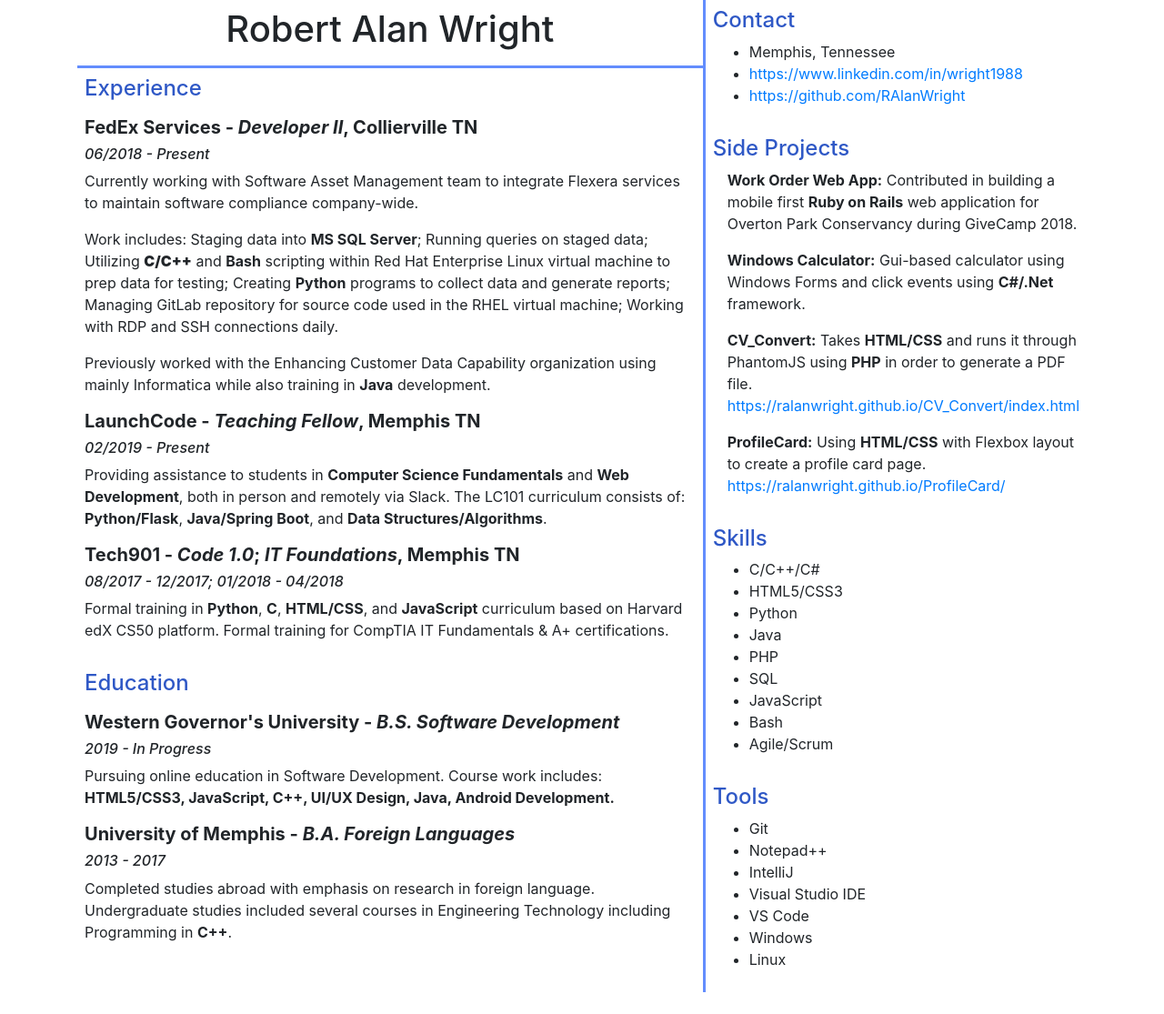
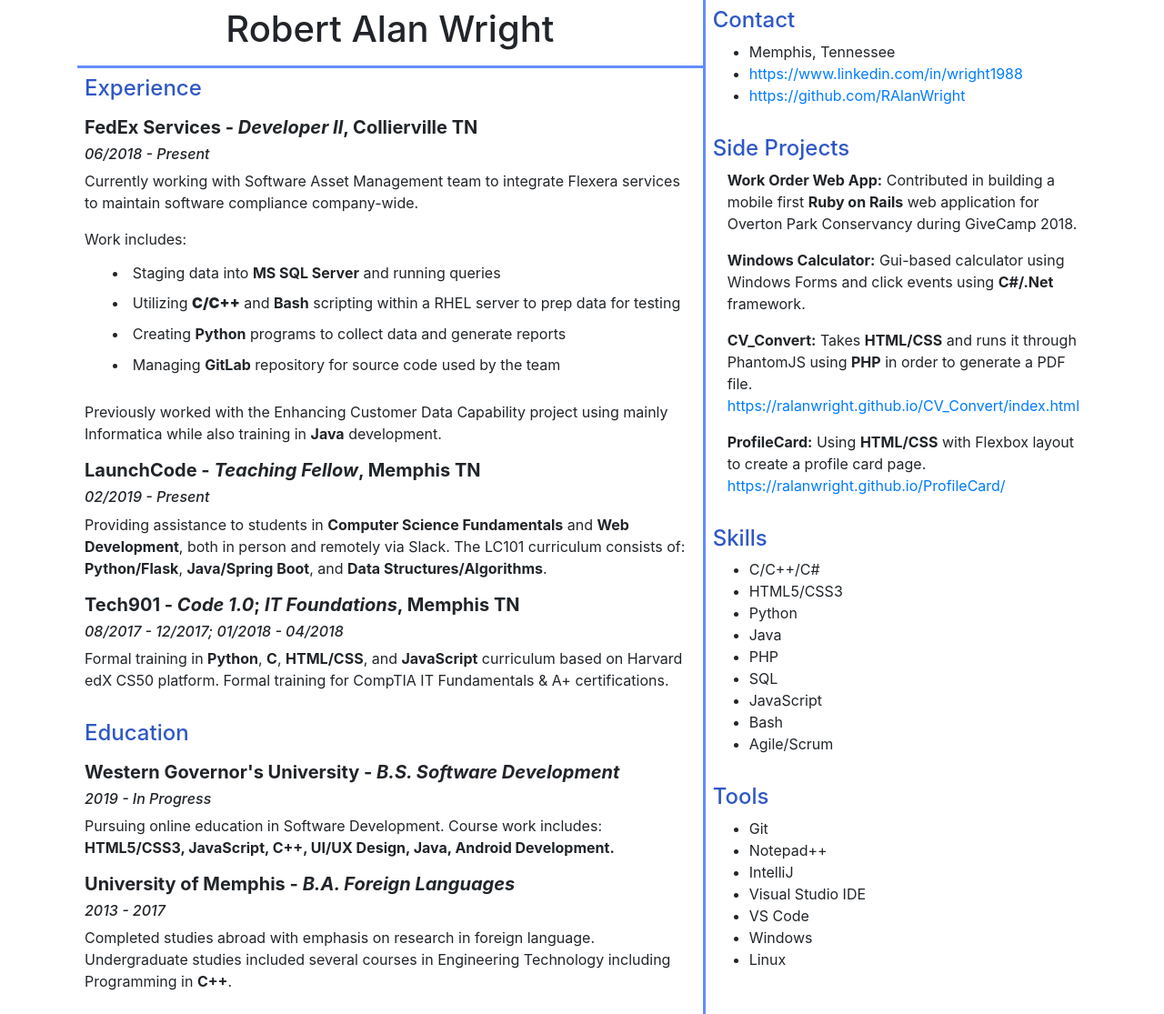
Before and after one commit to RAlanWright/CV_Convert, a PHP site: page / in a window 1280 px wide. Shown: the whole page at 91% size. Before the commit the page ends 1091 px from the top, so only its background shows below. Run offline with PHP 8.4, Linux system fonts and the light colour scheme.

Commit message:
More cleanup and styling

```diff
--- a/index.html
+++ b/index.html
@@ -24,18 +24,35 @@
         <p>
           <h5 class="strongFont">FedEx Services - <em>Developer II</em>, Collierville TN </h5>
           <h6><em>06/2018 - Present</em></h6>
-          Currently working with Software Asset Management team to integrate Flexera services to maintain software compliance company-wide.
+          Currently working with Software Asset Management team to integrate Flexera services to maintain software
+          compliance company-wide.
         </p>
-        <p>Work includes: Staging data into <strong>MS SQL Server</strong>; Running queries on staged data; Utilizing <strong><strong>C/C++</strong></strong> and <strong>Bash</strong> scripting within Red Hat Enterprise Linux virtual machine to prep data for testing; Creating <strong>Python</strong> programs to collect data and generate reports; Managing GitLab repository for source code used in the RHEL virtual machine; Working with RDP and SSH connections daily.</p>
-        <p>Previously worked with the Enhancing Customer Data Capability organization using mainly Informatica while also training in <strong>Java</strong> development.</p>
+        Work includes:
+        <section class="miniSection">
+          <ul>
+            <li class="sectionItem"> Staging data into <strong>MS SQL Server</strong> and running queries</li>
+            <li class="sectionItem">Utilizing <strong><strong>C/C++</strong></strong> and <strong>Bash</strong>
+              scripting within a RHEL server to prep data for testing</li>
+            <li class="sectionItem"> Creating <strong>Python</strong> programs to collect data and generate reports</li>
+            <li class="sectionItem">Managing <strong>GitLab</strong> repository for source code used by the team</li>
+            <!-- <li class="sectionItem">Working with RDP and SSH connections daily.</li>-->
+        </section>
+        </ul>
+        <p>Previously worked with the Enhancing Customer Data Capability project using mainly Informatica while also
+          training in <strong>Java</strong> development.</p>
         <p>
           <h5 class="strongFont">LaunchCode - <em>Teaching Fellow</em>, Memphis TN</h5>
           <h6><em>02/2019 - Present</em></h6>
-          Providing assistance to students in <strong>Computer Science Fundamentals</strong> and <strong>Web Development</strong>, both in person and remotely via Slack. The LC101 curriculum consists of: <strong>Python/Flask</strong>, <strong>Java/Spring Boot</strong>, and <strong>Data Structures/Algorithms</strong>.
+          Providing assistance to students in <strong>Computer Science Fundamentals</strong> and <strong>Web
+            Development</strong>, both in person and remotely via Slack. The LC101 curriculum consists of:
+          <strong>Python/Flask</strong>, <strong>Java/Spring Boot</strong>, and <strong>Data
+            Structures/Algorithms</strong>.
         </p>
         <p>
           <h5 class="strongFont">Tech901 - <em>Code 1.0</em>; <em>IT Foundations</em>, Memphis TN </h5>
-          <h6><em>08/2017 - 12/2017; 01/2018 - 04/2018</em></h6> Formal training in <strong>Python</strong>, <strong>C</strong>, <strong>HTML/CSS</strong>, and <strong> JavaScript</strong> curriculum based on Harvard edX CS50 platform. Formal training for CompTIA IT Fundamentals & A+ certifications.
+          <h6><em>08/2017 - 12/2017; 01/2018 - 04/2018</em></h6> Formal training in <strong>Python</strong>,
+          <strong>C</strong>, <strong>HTML/CSS</strong>, and <strong> JavaScript</strong> curriculum based on Harvard
+          edX CS50 platform. Formal training for CompTIA IT Fundamentals & A+ certifications.
         </p>
       </section>
 
@@ -43,11 +60,14 @@
         <h4 class="strongFontBlue">Education</h4>
         <p>
           <h5 class="strongFont">Western Governor's University - <em>B.S. Software Development</em></h5>
-          <h6><em>2019 - In Progress </em></h6> Pursuing online education in Software Development.  Course work includes: <strong>HTML5/CSS3, JavaScript, C++, UI/UX Design, Java, Android Development.</strong>
+          <h6><em>2019 - In Progress </em></h6> Pursuing online education in Software Development. Course work includes:
+          <strong>HTML5/CSS3, JavaScript, C++, UI/UX Design, Java, Android Development.</strong>
         </p>
         <p>
           <h5 class="strongFont">University of Memphis - <em>B.A. Foreign Languages</em></h5>
-          <h6> <em>2013 - 2017 </em></h6> Completed studies abroad with emphasis on research in foreign language. Undergraduate studies included several courses in Engineering Technology including Programming in <strong>C++</strong>.
+          <h6> <em>2013 - 2017 </em></h6> Completed studies abroad with emphasis on research in foreign language.
+          Undergraduate studies included several courses in Engineering Technology including Programming in
+          <strong>C++</strong>.
         </p>
 
       </section>
@@ -65,10 +85,17 @@
       <section>
         <h4 class="strongFontBlue">Side Projects</h4>
         <div class="projects">
-          <p><strong>Work Order Web App:</strong> Contributed in building a mobile first <strong>Ruby on Rails</strong> web application for Overton Park Conservancy during GiveCamp 2018.</p>
-          <p><strong>Windows Calculator:</strong> Gui-based calculator using Windows Forms and click events using <strong>C#/.Net</strong> framework.</p>
-          <p><strong>CV_Convert:</strong> Takes <strong>HTML/CSS</strong> and runs it through PhantomJS using <strong>PHP</strong> in order to generate a PDF file.<a href="https://ralanwright.github.io/CV_Convert/index.html"> https://ralanwright.github.io/CV_Convert/index.html</a></p>
-          <p><strong>ProfileCard:</strong> Using <strong>HTML/CSS</strong> with Flexbox layout to create a profile card page. <a href="https://ralanwright.github.io/ProfileCard/"> https://ralanwright.github.io/ProfileCard/</a></p>
+          <p><strong>Work Order Web App:</strong> Contributed in building a mobile first <strong>Ruby on Rails</strong>
+            web application for Overton Park Conservancy during GiveCamp 2018.</p>
+          <p><strong>Windows Calculator:</strong> Gui-based calculator using Windows Forms and click events using
+            <strong>C#/.Net</strong> framework.</p>
+          <p><strong>CV_Convert:</strong> Takes <strong>HTML/CSS</strong> and runs it through PhantomJS using
+            <strong>PHP</strong> in order to generate a PDF file.<a
+              href="https://ralanwright.github.io/CV_Convert/index.html">
+              https://ralanwright.github.io/CV_Convert/index.html</a></p>
+          <p><strong>ProfileCard:</strong> Using <strong>HTML/CSS</strong> with Flexbox layout to create a profile card
+            page. <a href="https://ralanwright.github.io/ProfileCard/"> https://ralanwright.github.io/ProfileCard/</a>
+          </p>
         </div>
       </section>
       <section>
--- a/styles.css
+++ b/styles.css
@@ -48,3 +48,14 @@ section {
 .projects {
   padding-left: 1em;
 }
+
+.miniSection {
+  /* display: flex; */
+  /* flex-direction: row; */
+}
+
+.sectionItem {
+  /* flex-direction: column; */
+  /* flex: 1; */
+  padding: .3em;
+}
```
